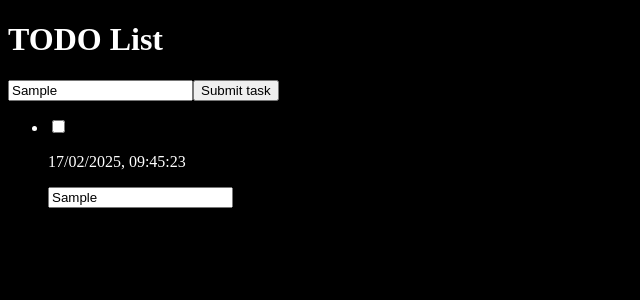
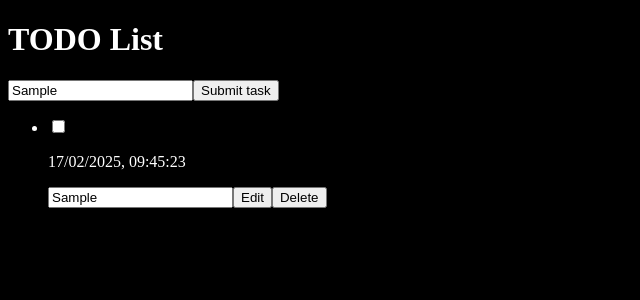
Before and after one commit to Hea092024/ToDo-List-React, a React (Vite) app: page / in a window 1280 px wide. Both pictures are taken after typing "Sample" into the empty fields and a click on the button "Submit task". Shown: the top 300 px of the page, without its empty margins (0-640 px from the left). Built offline with nearby package versions, Linux system fonts and the light colour scheme.

Commit message:
added Edit + Delete buttons

```diff
--- a/src/components/TodoItem.jsx
+++ b/src/components/TodoItem.jsx
@@ -5,6 +5,13 @@ export default function TodoItem ({data: {task, editTask, deleteTask}}) {
     }
 
     const formattedTime = task.timestamp.toLocaleString("en-GB");
+    function handleEdit () {
+
+    }
+
+    function handleDelete () {
+
+    }
 
     return (
       <li>
@@ -15,6 +22,8 @@ export default function TodoItem ({data: {task, editTask, deleteTask}}) {
         />
         <p>{formattedTime}</p>
         <input type="text" value={task.name} />
+<button onClick={handleEdit}>Edit</button>
+<button onClick={handleDelete}>Delete</button>
       </li>
     );
 }
```
